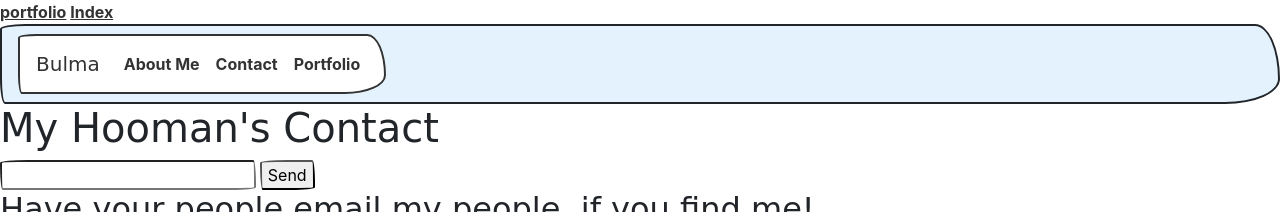
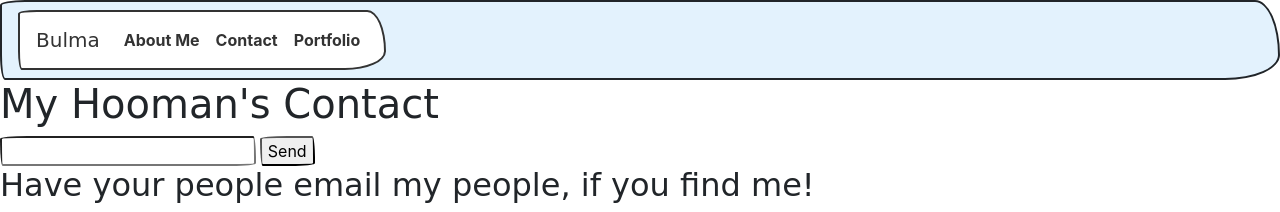
Before and after one commit to shandfield/huskeyhut, a plain HTML site: page contact.html in a window 1280 px wide. Shown: the top 212 px of the page. Drawn offline with nearby package versions, Linux system fonts and the light colour scheme; a web font is replaced by a local one.

Commit message:
making the links hidden

```diff
--- a/contact.html
+++ b/contact.html
@@ -8,8 +8,8 @@
         href="https://stackpath.bootstrapcdn.com/bootstrap/4.4.1/css/bootstrap.min.css"
         integrity="sha384-Vkoo8x4CGsO3+Hhxv8T/Q5PaXtkKtu6ug5TOeNV6gBiFeWPGFN9MuhOf23Q9Ifjh"
         crossorigin="anonymous"/>
-        <a href="portfolio.html">portfolio</a>
-        <a href="index.html">Index</a>
+        <a href hidden="portfolio.html">portfolio</a>
+        <a href hidden="index.html">Index</a>
         <link href="https://stackpath.bootstrapcdn.com/bootswatch/4.5.0/sketchy/bootstrap.min.css" rel="stylesheet" integrity="sha384-NkI/Nlr1DZ5rUXWWdnuZb97FQRgCCcwC66DC+HUCY0oVx6BgBHUfPcwL1vwp93JZ" crossorigin="anonymous">
     </head>
 
```
